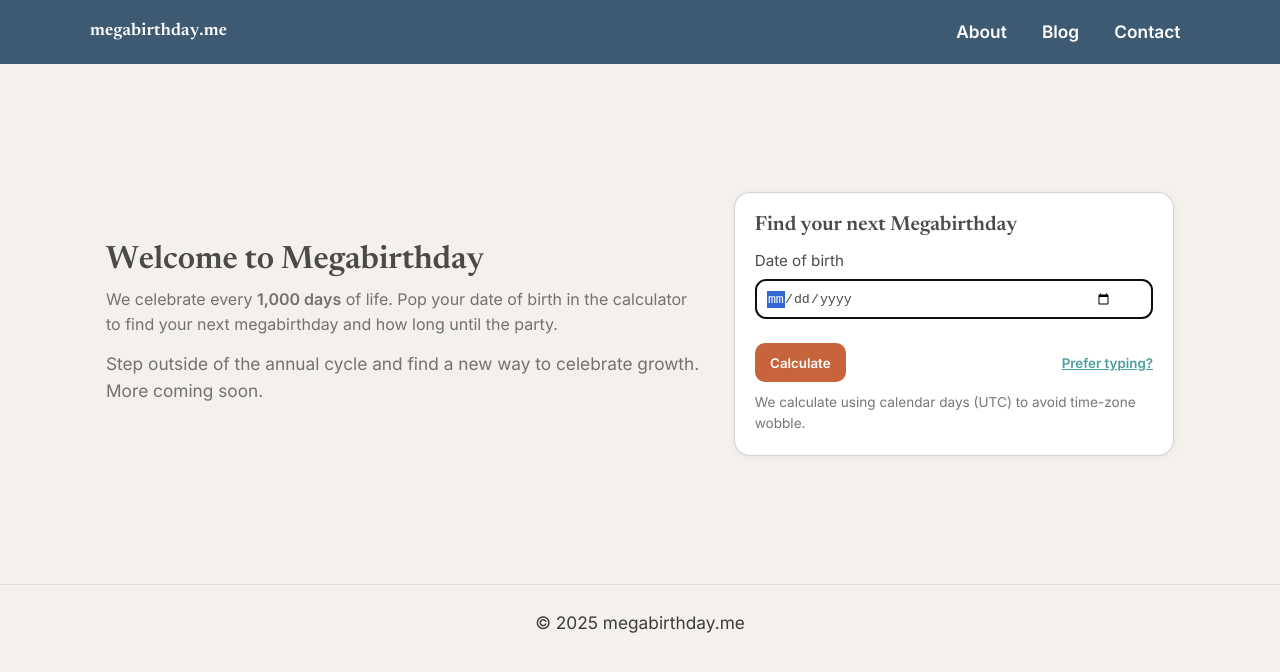
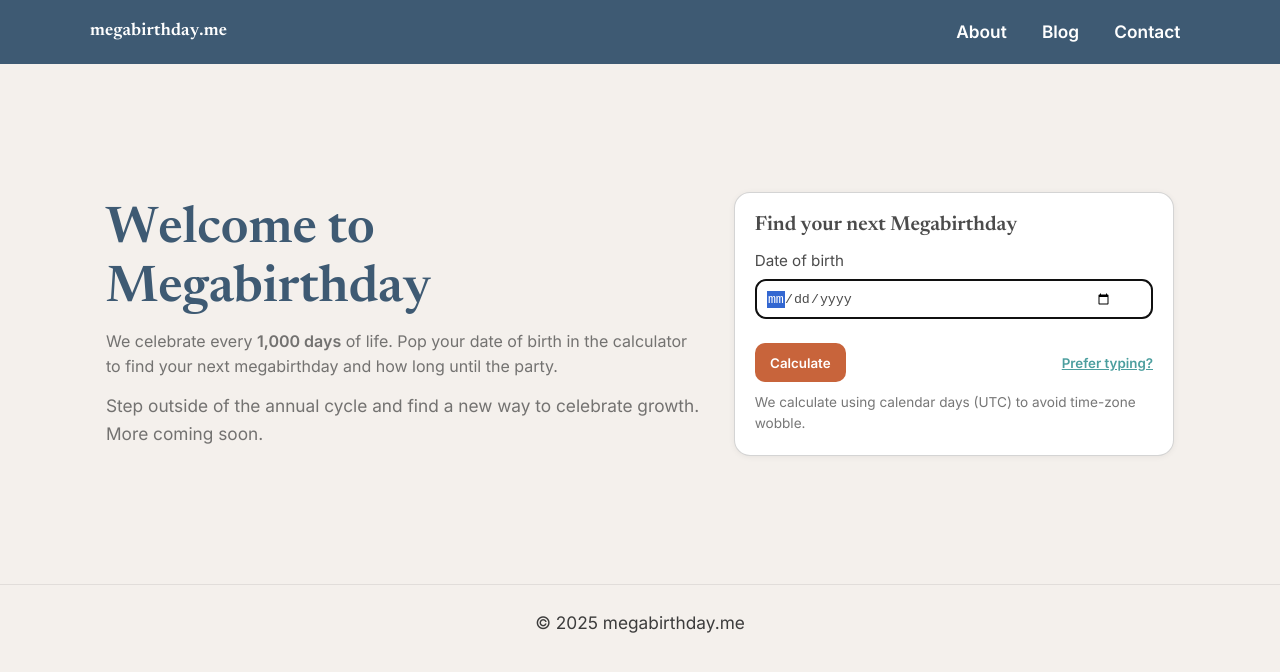
Before and after one commit to Vazool/megabirthday, a Jekyll site: the page built from index.html, in a window 1280 px wide. Shown: the top 672 px of the page. Built offline with Jekyll 4.4.1, drawn with Linux system fonts in a browser that asks for light colours.

Commit message:
Update index.html

```diff
--- a/index.html
+++ b/index.html
@@ -86,12 +86,7 @@ title: Home
     gap: clamp(1.25rem, 3vw, 2rem);
     align-items: center;
   }
-  .mb-hero__title{
-    margin: 0 0 .5rem;
-    font-size: clamp(1.8rem, 2.5vw, 2.6rem);
-    line-height: 1.1;
-    color: var(--ink);
-  }
+
   .mb-hero__lead{
     margin: 0 0 .75rem;
     font-size: clamp(1rem, 1.2vw, 1.125rem);
```
